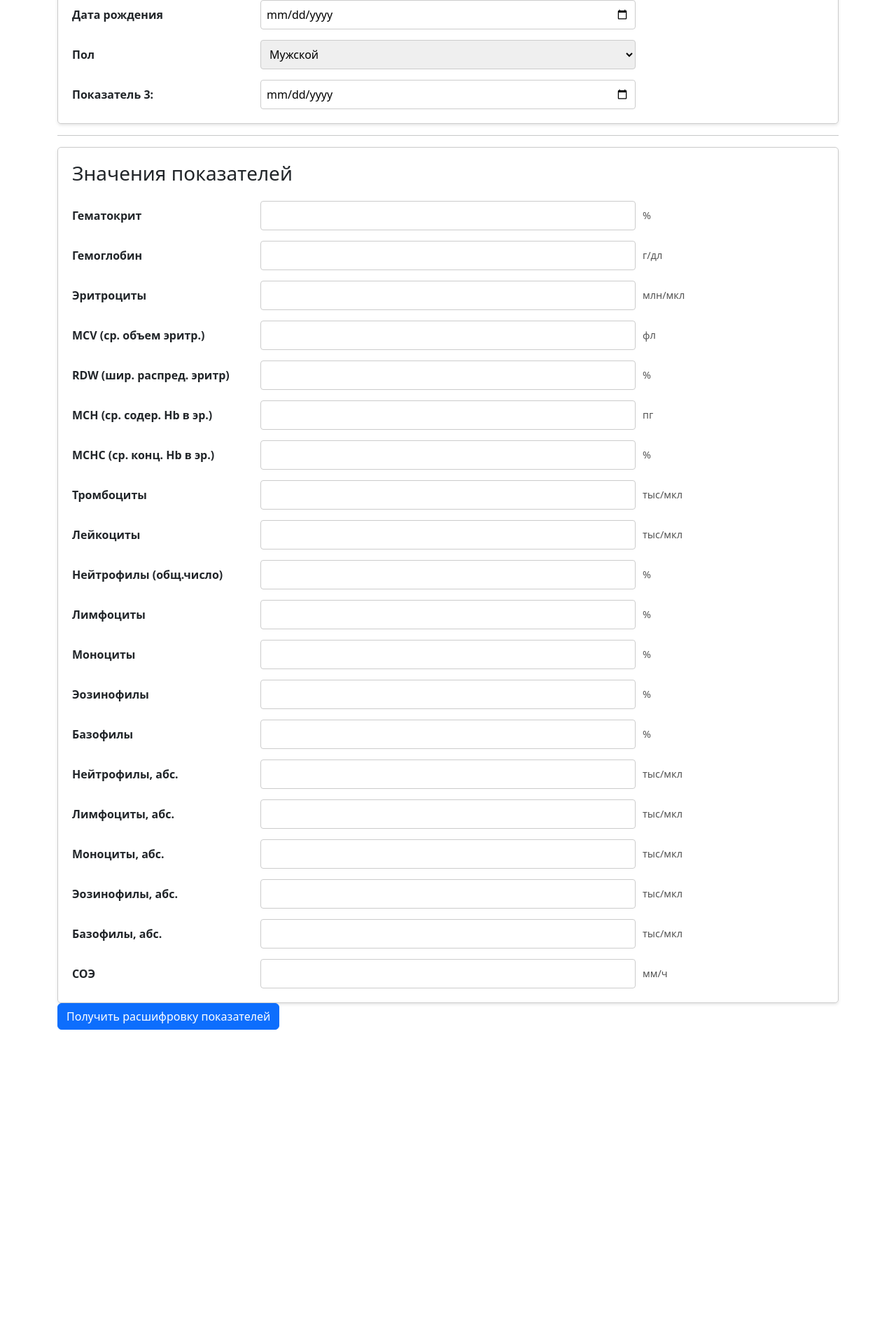
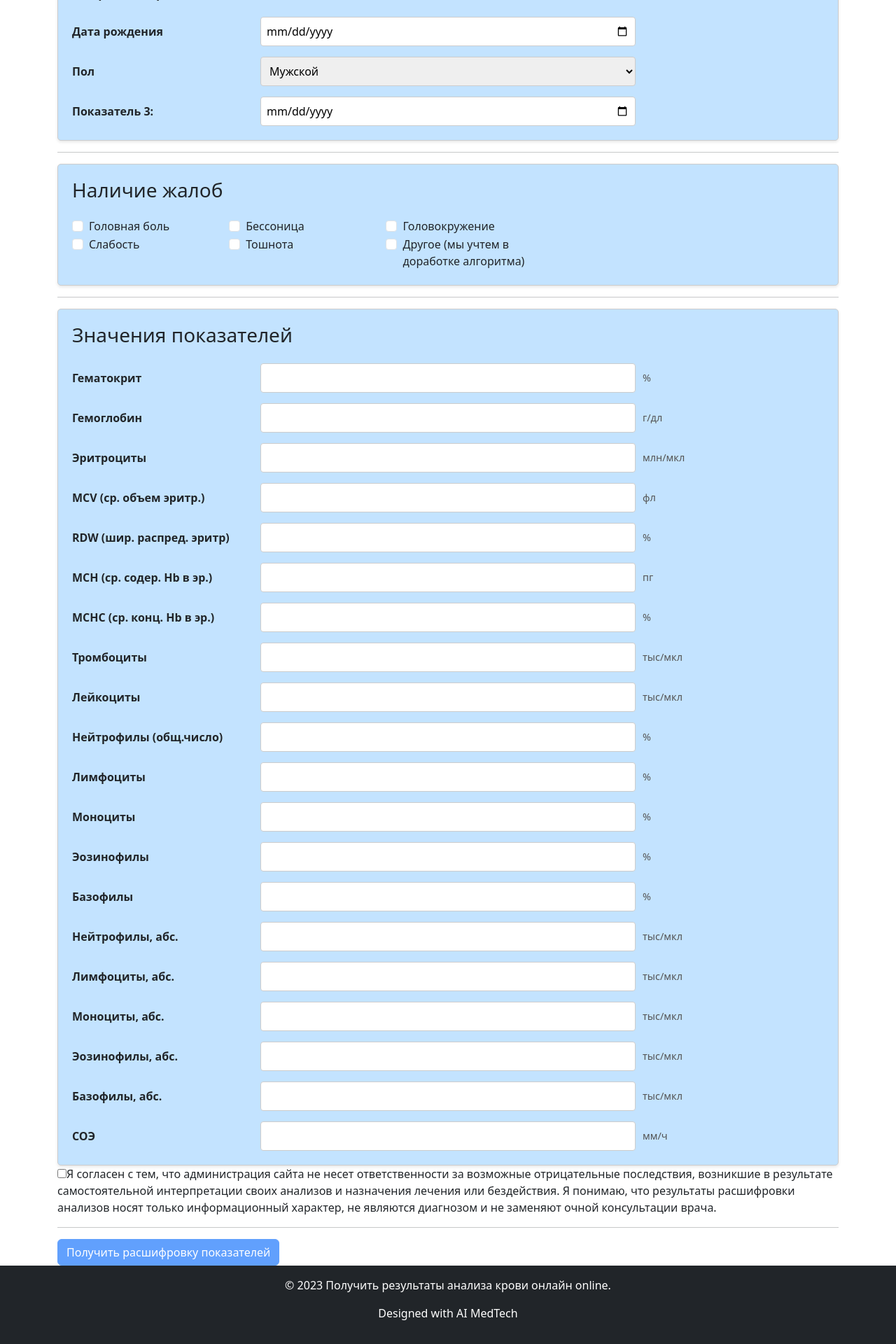
Before and after one commit to ivanshamaev/webapp-analiz, a React (Create React App) app in the folder frontend/: page / in a window 1280 px wide. Shown: the part 254-2174 px from the top of the page at 70% size. Before the commit the page ends 1725 px from the top, so only its background shows below. Built offline with nearby package versions, Linux system fonts and the light colour scheme.

Commit message:
added some fixes in UI

```diff
--- /dev/null
+++ b/frontend/public/google07635e96914a3c57.html
@@ -0,0 +1 @@
+google-site-verification: google07635e96914a3c57.html
--- a/frontend/public/index.html
+++ b/frontend/public/index.html
@@ -40,4 +40,21 @@
       To create a production bundle, use `npm run build` or `yarn build`.
     -->
   </body>
+  <!-- Yandex.Metrika counter -->
+  <script type="text/javascript" >
+    (function(m,e,t,r,i,k,a){m[i]=m[i]||function(){(m[i].a=m[i].a||[]).push(arguments)};
+    m[i].l=1*new Date();
+    for (var j = 0; j < document.scripts.length; j++) {if (document.scripts[j].src === r) { return; }}
+    k=e.createElement(t),a=e.getElementsByTagName(t)[0],k.async=1,k.src=r,a.parentNode.insertBefore(k,a)})
+    (window, document, "script", "https://mc.yandex.ru/metrika/tag.js", "ym");
+
+    ym(94582782, "init", {
+        clickmap:true,
+        trackLinks:true,
+        accurateTrackBounce:true,
+        webvisor:true
+    });
+  </script>
+  <noscript><div><img src="https://mc.yandex.ru/watch/94582782" style="position:absolute; left:-9999px;" alt="" /></div></noscript>
+  <!-- /Yandex.Metrika counter -->
 </html>
--- a/frontend/src/App.css
+++ b/frontend/src/App.css
@@ -7,12 +7,12 @@
     display: flex;
     flex-direction: column;
     gap: 15px;
-    /*max-width: 400px;*/
     margin: 0 auto;
     padding: 20px;
     border: 1px solid #ccc;
     border-radius: 5px;
     box-shadow: 0 2px 4px rgba(0, 0, 0, 0.1);
+    background: #c3e3ff;
   }
 
   /* Стили для группы показателей */
--- a/frontend/src/App.js
+++ b/frontend/src/App.js
@@ -4,6 +4,7 @@ import './App.css';
 import Navbar from './components/Navbar';
 import Content from './components/Content';
 import AnalizForm from './components/AnalizForm';
+import Footer from './components/Footer';
 
 function App() {
   return (
@@ -11,6 +12,7 @@ function App() {
       <Navbar />
       <Content />
       <AnalizForm />
+      <Footer />
     </div>
   );
 }
--- a/frontend/src/components/AnalizForm.js
+++ b/frontend/src/components/AnalizForm.js
@@ -3,9 +3,56 @@ import axios from 'axios';
 import { OverlayTrigger, Tooltip, Form } from 'react-bootstrap';
 
 function AnalizForm() {
-    const renderTooltip = (text) => (
-      <Tooltip id="tooltip">{text}</Tooltip>
-    );
+
+  const [isChecked, setIsChecked] = useState(false);
+
+  const [selectedCheckboxes, setSelectedCheckboxes] = useState([]);
+
+  const handleCheckboxChange = (event) => {
+    setIsChecked(!isChecked);
+    //для жалоб
+    const value = event.target.value;
+    if (selectedCheckboxes.includes(value)) {
+      setSelectedCheckboxes(selectedCheckboxes.filter(item => item !== value));
+    } else {
+      setSelectedCheckboxes([...selectedCheckboxes, value]);
+    }
+  };
+
+  // Жалобы Start ----------------------------------------
+
+  const checkboxes = [
+    'Головная боль',
+    'Слабость',
+    'Бессоница',
+    'Тошнота',
+    'Головокружение',
+    'Другое (мы учтем в доработке алгоритма)',
+  ];
+
+  const columnCount = 3;
+  const checkboxesPerColumn = Math.ceil(checkboxes.length / columnCount);
+
+  const checkboxColumns = Array.from({ length: columnCount }, (_, columnIndex) => (
+    <div key={columnIndex} className="col">
+      {checkboxes.slice(columnIndex * checkboxesPerColumn, (columnIndex + 1) * checkboxesPerColumn).map((checkbox, index) => (
+        <div key={index} className="form-check">
+          <input
+            type="checkbox"
+            className="form-check-input"
+            id={`checkbox-${index}`}
+            value={checkbox}
+            checked={selectedCheckboxes.includes(checkbox)}
+            onChange={handleCheckboxChange}
+          />
+          <label className="form-check-label" htmlFor={`checkbox-${index}`}>
+            {checkbox}
+          </label>
+        </div>
+      ))}
+    </div>
+  ));
+  // Жалобы End ----------------------------------------
 
   return (
     <div className="container">
@@ -29,6 +76,16 @@ function AnalizForm() {
             <span className="parameter-label">Показатель 3:</span>
             <input id="analysisDate" className="parameter-input" type="date" />
             <span className="parameter-unit"></span>
+          </div>
+        </div>
+
+        <hr/>
+        <div className="form-container">
+          <h3>Наличие жалоб</h3>
+          <div className="parameter-group">
+            <div className="row">
+              {checkboxColumns}
+            </div>
           </div>
         </div>
 
@@ -83,9 +140,6 @@ function AnalizForm() {
             <input id="platelets" className="parameter-input" type="number" step="0.1" />
             <span className="parameter-unit">тыс/мкл</span>
           </div>
-
-
-
 
           <div className="parameter-group">
             <span className="parameter-label">Лейкоциты</span>
@@ -160,8 +214,32 @@ function AnalizForm() {
           </div>
 
         </div>
+        <div>
+          <div>
+            <label>
+              <input
+                type="checkbox"
+                checked={isChecked}
+                onChange={handleCheckboxChange}
+              />
+              Я согласен с тем, что администрация сайта не несет ответственности за возможные отрицательные последствия,
+              возникшие в результате самостоятельной интерпретации своих анализов и назначения лечения или бездействия.
+              Я понимаю, что результаты расшифровки анализов носят только информационный характер, не являются диагнозом
+              и не заменяют очной консультации врача.
+            </label>
+          </div>
+          <hr/>
+          <div>
+            <button
+              type="submit"
+              className="btn btn-primary"
+              disabled={!isChecked}
+            >
+              Получить расшифровку показателей
+            </button>
+          </div>
+        </div>
 
-        <button type="submit" className="btn btn-primary">Получить расшифровку показателей</button>
 
       </Form>
     </div>
--- a/frontend/src/components/Content.js
+++ b/frontend/src/components/Content.js
@@ -3,8 +3,8 @@ import React from 'react';
 const Content = () => {
   return (
     <div className="container mt-4">
-      <h1>Получить расшифровку анализа крови</h1>
-      <p>Заполните поля анализа крови и получите расшифровку и рекомендации по Клиническому анализу крови</p>
+      <h1>Получить расшифровку общего анализа крови онлайн</h1>
+      <p>Заполните поля анализа крови и получите интерпретацию Ваших показателей и рекомендательное заключение по Клиническому анализу крови.</p>
     </div>
   );
 };
--- /dev/null
+++ b/frontend/src/components/Footer.js
@@ -0,0 +1,14 @@
+import React from 'react';
+
+const Footer = () => {
+  return (
+    <footer className="bg-dark text-white text-center py-3">
+      <div className="container">
+        <p>&copy; {new Date().getFullYear()} Получить результаты анализа крови онлайн online.</p>
+        <p>Designed with <i className="bi bi-heart text-danger"></i> AI MedTech</p>
+      </div>
+    </footer>
+  );
+};
+
+export default Footer;
```
